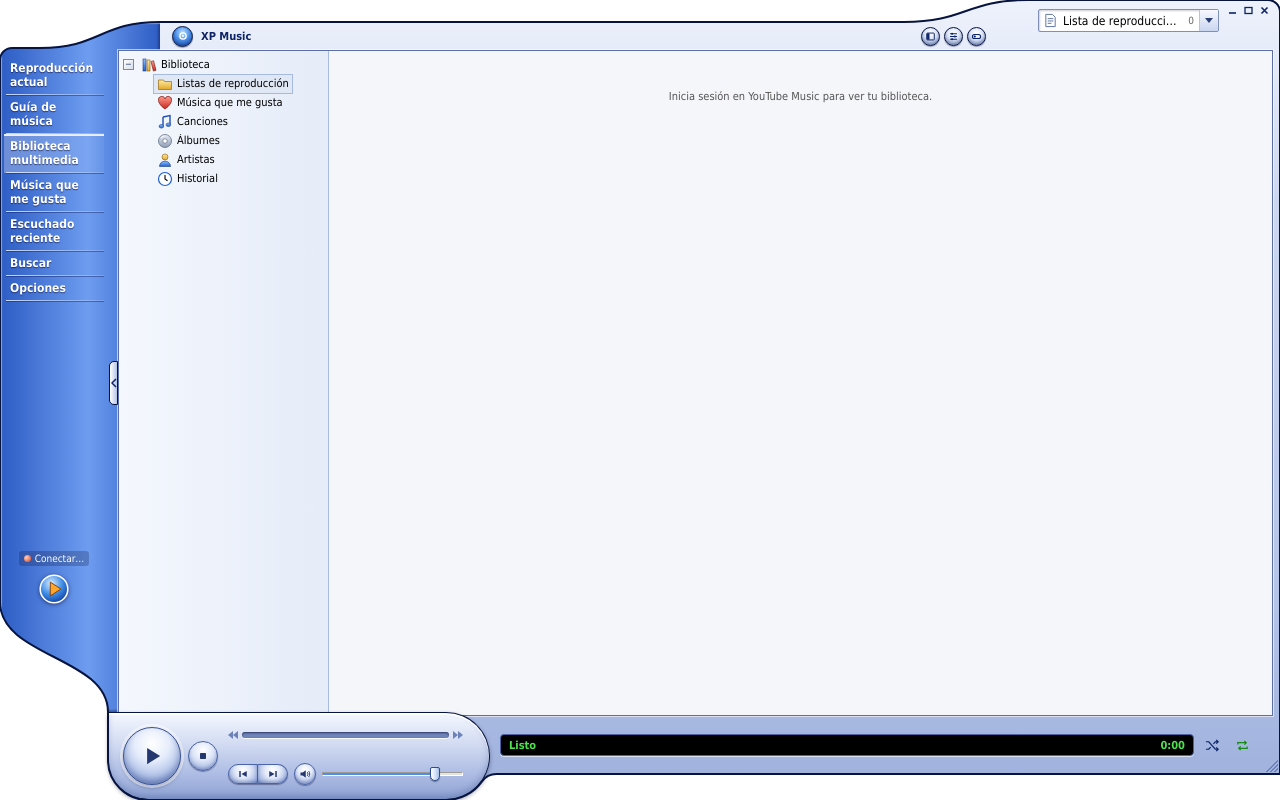
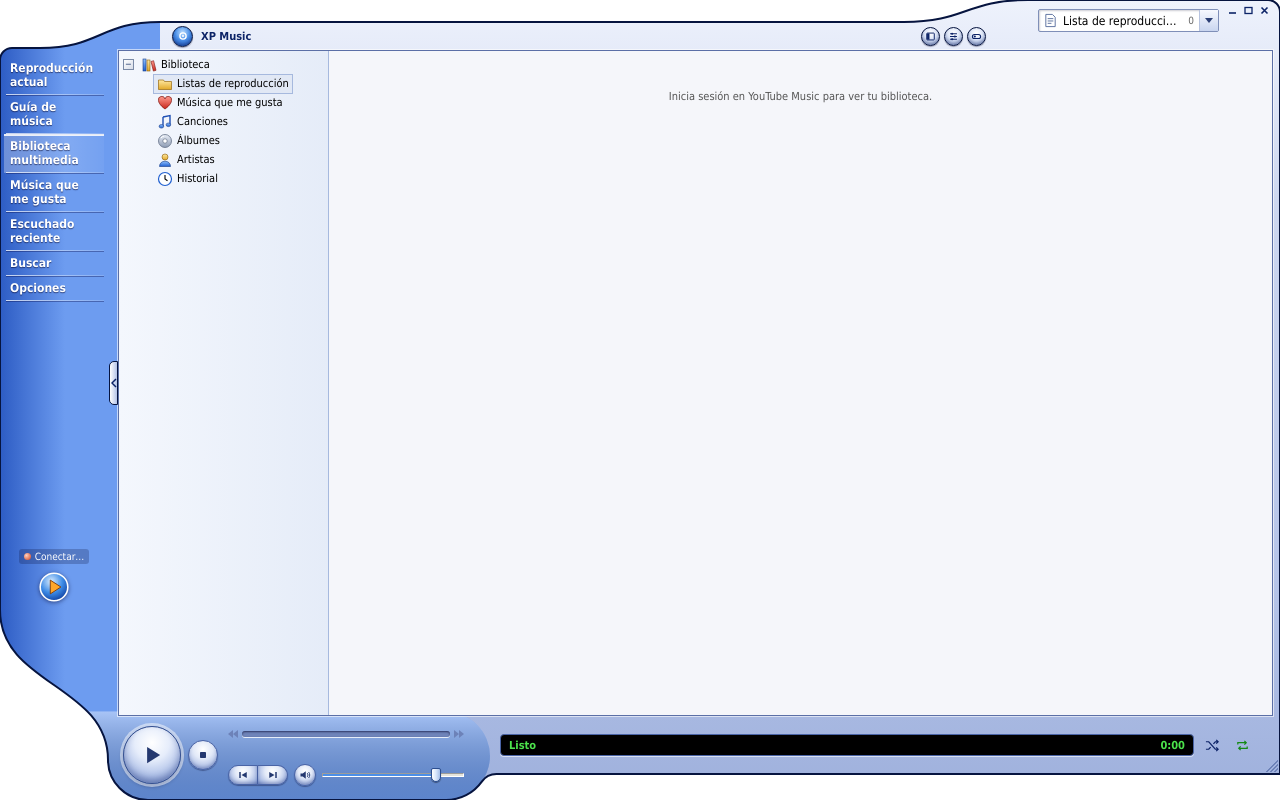
Before and after one commit to Iznardo/xp-music, a Svelte app: page / in a window 1280 px wide. Built offline with nearby package versions, Linux system fonts and the light colour scheme.

Commit message:
feat(008): lateral y controles, una sola pieza
- la S de la lateral termina directamente en la esquina inferior izquierda de la píldora
- lateral y píldora se pintan con un único relleno del color de la lateral, sin bordes entre ellas
- brillo y sombra suaves en la zona de los controles

```diff
--- a/src/App.svelte
+++ b/src/App.svelte
@@ -23,7 +23,7 @@
   import { router } from "./lib/router.svelte";
   import { handleShortcut } from "./lib/menus";
   import { appWindow } from "./lib/platform";
-  import { SKIN, outlinePath, place, skinLayout } from "./lib/skin";
+  import { SKIN, outlinePath, place, sidePodPath, skinLayout } from "./lib/skin";
   import PlaylistTab from "./lib/components/wmp/PlaylistTab.svelte";
   import { t } from "./lib/strings";
   import type { SearchFilter } from "./lib/bindings";
@@ -44,6 +44,7 @@
   let winH = $state(0);
   const L = $derived(winW && winH ? skinLayout(winW, winH, !ui.sideCollapsed) : null);
   const outline = $derived(L ? outlinePath(L) : "");
+  const sidePod = $derived(L ? sidePodPath(L) : null);
   let outlineEl = $state<SVGPathElement>();
 
   // El contorno (con sus empalmes) es la región de la ventana (Windows): fuera no
@@ -113,13 +114,31 @@
           <stop offset="0.75" stop-color="#b4c3e8" />
           <stop offset="1" stop-color="#9eb0dc" />
         </linearGradient>
+        <!-- Lateral y píldora: el mismo color de punta a punta (son una pieza). -->
+        <linearGradient id="side-fill" gradientUnits="userSpaceOnUse" x1="0" y1="0" x2={SKIN.sideW} y2="0">
+          <stop offset="0" class="sf-edge" />
+          <stop offset="0.55" class="sf-mid" />
+          <!-- Más allá de la lateral (la píldora) sigue el tono claro. -->
+          <stop offset="1" class="sf-mid" />
+        </linearGradient>
+        <linearGradient id="side-shade" gradientUnits="userSpaceOnUse" x1="0" y1={L.pod.y - 1} x2="0" y2={winH}>
+          <!-- Sin efecto por encima de la píldora; dentro, brillo arriba y sombra abajo. -->
+          <stop offset="0" stop-color="#fff" stop-opacity="0" />
+          <stop offset="0.01" stop-color="#fff" stop-opacity="0.4" />
+          <stop offset="1" stop-color="#000" stop-opacity="0.15" />
+        </linearGradient>
       </defs>
       <path d={outline} bind:this={outlineEl} class="shell-fill" />
+      {#if sidePod}
+        <path d={sidePod} fill="url(#side-fill)" />
+        <!-- Brillo de arriba abajo en la zona de los controles, sin cortes. -->
+        <path d={sidePod} fill="url(#side-shade)" />
+      {/if}
     </svg>
     {#if L.side}
       <div
         class="piece side"
-        style="{place(L.side)};clip-path:path('{L.sideClip}');padding-top:{SKIN.sideTop - L.side.y + 4}px;padding-right:{L.side.w - SKIN.sideW}px;padding-bottom:{SKIN.taper - 10}px"
+        style="{place(L.side)};clip-path:path('{L.sideClip}');padding-top:{SKIN.sideTop - L.side.y + 4}px;padding-right:{L.side.w - SKIN.sideW}px;padding-bottom:{SKIN.taper + SKIN.podCorner - SKIN.pod.h}px"
       >
         <SideTasks />
       </div>
@@ -211,11 +230,16 @@
     border: 1px solid var(--skin-edge);
   }
   /* Lateral: azul, más oscura, por debajo del cuerpo. */
+  /* La lateral no pinta fondo: lo pinta la carcasa junto con la píldora. */
   .side {
     z-index: 1;
     border: 0;
-    background: linear-gradient(to right, var(--side-bottom), var(--side-top) 55%, var(--side-bottom));
-    box-shadow: inset 2px 2px 1px rgb(255 255 255 / 0.45), inset -2px -2px 2px rgb(0 0 50 / 0.3);
+  }
+  :global(.sf-edge) {
+    stop-color: var(--side-bottom);
+  }
+  :global(.sf-mid) {
+    stop-color: var(--side-top);
   }
   /* Cuerpo y pestaña no pintan nada propio: el plateado es el de la carcasa, así
      no hay costuras entre ellos. */
--- a/src/lib/components/wmp/TransportBar.svelte
+++ b/src/lib/components/wmp/TransportBar.svelte
@@ -190,9 +190,12 @@
     box-shadow: inset 0 2px 1px rgb(255 255 255 / 0.9), inset 0 -3px 6px rgb(30 50 120 / 0.25), 0 2px 4px rgb(0 0 40 / 0.35);
     user-select: none;
   }
-  /* Unida a la lateral: su lado izquierdo es el contorno de la ventana. */
+  /* Unida a la lateral: sin borde ni fondo propios; la pinta la carcasa con el
+     mismo color que la lateral, así se leen como una sola pieza. */
   .pod.joined {
-    border-left: 0;
+    border: 0;
+    background: none;
+    box-shadow: none;
   }
   .play {
     position: absolute;
--- a/src/lib/skin.ts
+++ b/src/lib/skin.ts
@@ -41,9 +41,10 @@
   /// Barra inferior del cuerpo (controles a la derecha de la píldora).
   bottomBar: 58,
   pod: { dx: 22, w: 360, h: 88 },
-  /// Con lateral, su parte de abajo se estrecha en S durante esta altura hasta
-  /// la esquina inferior izquierda de la píldora (lateral y controles, una pieza).
-  taper: 110,
+  /// Con lateral, su parte de abajo se estrecha en S durante esta altura y
+  /// termina directamente en la esquina inferior izquierda de la píldora
+  /// (lateral y controles, una pieza).
+  taper: 150,
   /// Radio de la esquina inferior izquierda de la píldora unida a la lateral.
   podCorner: 40,
   /// Empalme de la píldora con el cuerpo, por la derecha.
@@ -100,9 +101,9 @@
     const c = sideCurve(bodyY);
     const t = (y: number) => y - bodyY;
     const k = s.sideCorner;
-    const tp = taperCurve(bodyX, podY);
+    const tp = taperCurve(pod);
     sideClip = [
-      `M ${tp.p3[0]} ${side.h}`,
+      `M ${tp.p3[0]} ${t(tp.p3[1])}`,
       `C ${tp.c2[0]} ${t(tp.c2[1])} ${tp.c1[0]} ${t(tp.c1[1])} ${tp.p0[0]} ${t(tp.p0[1])}`,
       `L 0 ${t(s.sideTop + k)}`,
       `A ${k} ${k} 0 0 1 ${k} ${t(s.sideTop)}`,
@@ -111,7 +112,7 @@
       // Más allá de su ancho, la lateral solo ocupa la franja superior (la subida).
       `L ${c.p3[0]} ${s.topBar}`,
       `L ${s.sideW} ${s.topBar}`,
-      `L ${s.sideW} ${side.h}`,
+      `L ${s.sideW} ${t(tp.p3[1])}`,
       "Z",
     ].join(" ");
   }
@@ -151,16 +152,45 @@
 }
 
 /// Estrechamiento en S de la parte de abajo de la lateral: del borde izquierdo
-/// (vertical) al lado izquierdo de la píldora (vertical), que empieza en `x`.
-function taperCurve(x: number, podY: number) {
-  const y0 = podY - SKIN.taper;
+/// (vertical) al arranque de la esquina inferior izquierda de la píldora.
+function taperCurve(pod: Piece) {
+  const end = pod.y + pod.h - pod.r[3];
+  const y0 = end - SKIN.taper;
   const m = SKIN.taper / 2;
   return {
     p0: [0, y0] as const,
     c1: [0, y0 + m] as const,
-    c2: [x, podY - m] as const,
-    p3: [x, podY] as const,
+    c2: [pod.x, end - m] as const,
+    p3: [pod.x, end] as const,
   };
+}
+
+/// Lateral y píldora como una sola pieza (se pintan con un único relleno, sin
+/// costura): borde superior con su subida, estrechamiento en S y píldora.
+export function sidePodPath(l: SkinLayout): string | null {
+  const { side, pod } = l;
+  if (!side) return null;
+  const c = sideCurve(side.y);
+  const tp = taperCurve(pod);
+  const k = SKIN.sideCorner;
+  const pr = pod.h / 2;
+  const cr = pod.x + pod.w - pr;
+  const bk = pod.r[3];
+  return [
+    `M 0 ${SKIN.sideTop + k}`,
+    `A ${k} ${k} 0 0 1 ${k} ${SKIN.sideTop}`,
+    `L ${c.p0[0]} ${c.p0[1]}`,
+    `C ${c.c1[0]} ${c.c1[1]} ${c.c2[0]} ${c.c2[1]} ${c.p3[0]} ${c.p3[1]}`,
+    `L ${c.p3[0]} ${side.y + SKIN.topBar}`,
+    `L ${SKIN.sideW} ${side.y + SKIN.topBar}`,
+    `L ${SKIN.sideW} ${pod.y}`,
+    `L ${cr} ${pod.y}`,
+    `A ${pr} ${pr} 0 0 1 ${cr} ${pod.y + pod.h}`,
+    `L ${pod.x + bk} ${pod.y + pod.h}`,
+    `A ${bk} ${bk} 0 0 1 ${pod.x} ${pod.y + pod.h - bk}`,
+    `C ${tp.c2[0]} ${tp.c2[1]} ${tp.c1[0]} ${tp.c1[1]} ${tp.p0[0]} ${tp.p0[1]}`,
+    "Z",
+  ].join(" ");
 }
 
 /// Empalme cóncavo entre la recta horizontal `y = line` (la forma queda encima) y
@@ -224,11 +254,10 @@
     // La píldora termina por la izquierda en una esquina redonda y sube por la
     // lateral, que se estrecha en S hasta su borde izquierdo.
     const k = pod.r[3];
-    const tp = taperCurve(pod.x, pod.y);
+    const tp = taperCurve(pod);
     d.push(
       `L ${pod.x + k} ${pod.y + pod.h}`,
       `A ${k} ${k} 0 0 1 ${pod.x} ${pod.y + pod.h - k}`,
-      `L ${tp.p3[0]} ${tp.p3[1]}`,
       `C ${tp.c2[0]} ${tp.c2[1]} ${tp.c1[0]} ${tp.c1[1]} ${tp.p0[0]} ${tp.p0[1]}`,
     );
   } else {
```
